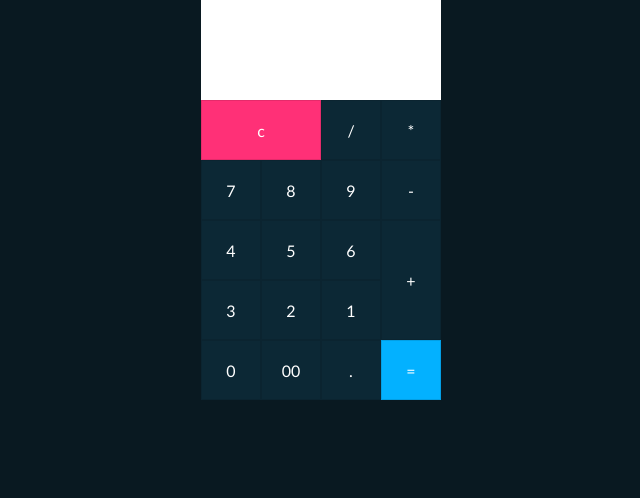
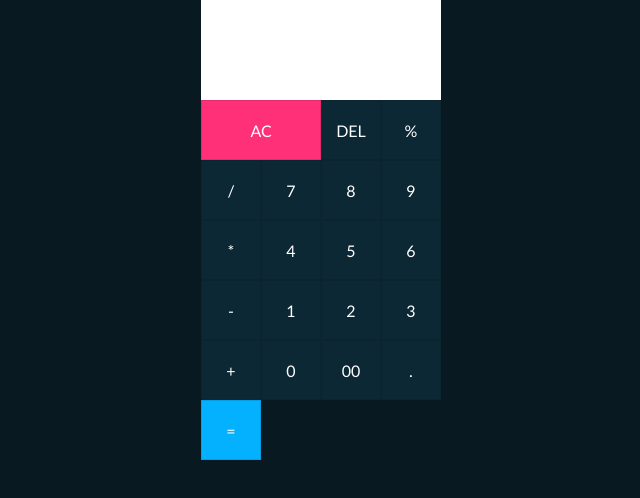
Before and after one commit to hemadharshini2003/calculator, a plain HTML site: page index.html in a window 1280 px wide. Shown: the whole page, without its empty margins (319-959 px from the left). Drawn offline with Linux system fonts and the light colour scheme.

Commit message:
Update index.html

```diff
--- a/index.html
+++ b/index.html
@@ -9,20 +9,26 @@
 <body>
     <form class="calculator" name="calc">
         <input class="value" type="text" type="text" name="txt" readonly="'">
-        <span class="num clear" onclick="document.calc.txt.value =''">c</span>
+        <span class="num clear" onclick="document.calc.txt.value =''">AC</span>
+        <span class="num" onclick="document.calc.txt.value +='DEL'">DEL</span>
+        <span class="num" onclick="document.calc.txt.value +='%'">%</span>
         <span class="num" onclick="document.calc.txt.value +='/'">/</span>
-        <span class="num" onclick="document.calc.txt.value +='*'">*</span>
+
         <span class="num" onclick="document.calc.txt.value +='7'">7</span>
         <span class="num" onclick="document.calc.txt.value +='8'">8</span>
         <span class="num" onclick="document.calc.txt.value +='9'">9</span>
-        <span class="num" onclick="document.calc.txt.value +='-'">-</span>
+        <span class="num" onclick="document.calc.txt.value +='*'">*</span>
+
         <span class="num" onclick="document.calc.txt.value +='4'">4</span>
         <span class="num" onclick="document.calc.txt.value +='5'">5</span>
         <span class="num" onclick="document.calc.txt.value +='6'">6</span>
-        <span class="num plus" onclick="document.calc.txt.value +='+'">+</span>
+        <span class="num" onclick="document.calc.txt.value +='-'">-</span>
+
+        <span class="num" onclick="document.calc.txt.value +='1'">1</span>
+        <span class="num" onclick="document.calc.txt.value +='2'">2</span>
         <span class="num" onclick="document.calc.txt.value +='3'">3</span>
-        <span class="num" onclick="document.calc.txt.value +='2'">2</span>
-        <span class="num" onclick="document.calc.txt.value +='1'">1</span>
+        <span class="num" onclick="document.calc.txt.value +='+'">+</span>
+
         <span class="num" onclick="document.calc.txt.value +='0'">0</span>
         <span class="num" onclick="document.calc.txt.value +='00'">00</span>
         <span class="num" onclick="document.calc.txt.value +='.'">.</span>
```
